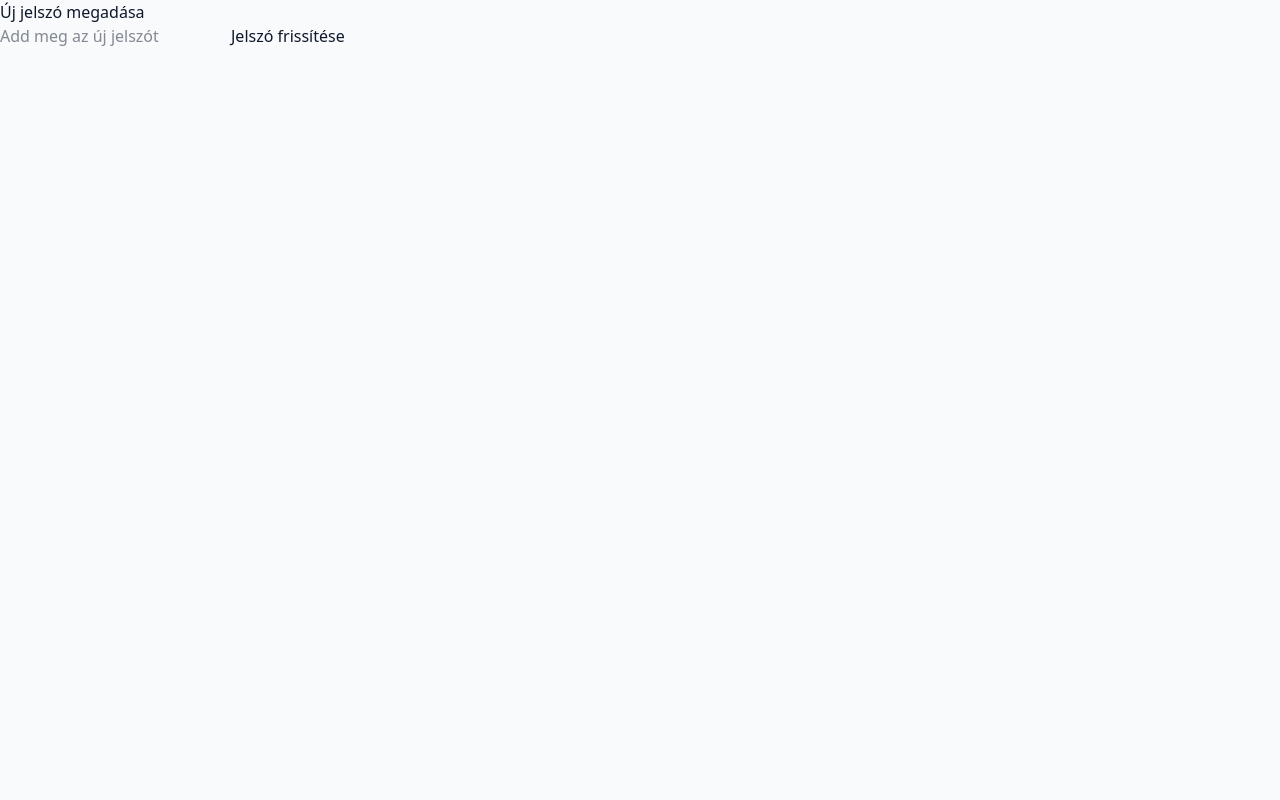
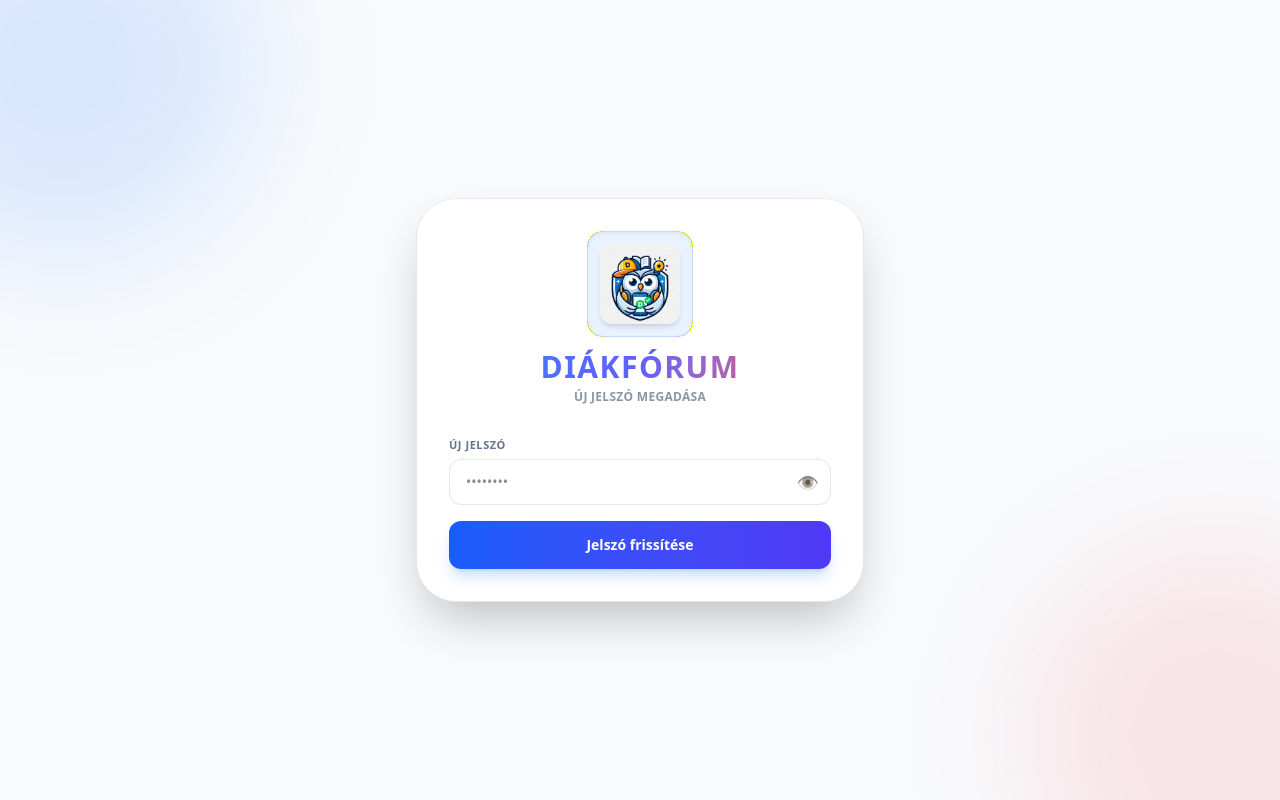
Before and after one commit to KovacsEduard/diakForum, a React (Vite) app: page /diakForum/update-password in a window 1280 px wide. Built offline with nearby package versions, Linux system fonts and the light colour scheme.

Commit message:
update: src/pages/Login.jsx

```diff
--- a/src/components/UpdatePassword.jsx
+++ b/src/components/UpdatePassword.jsx
@@ -1,11 +1,14 @@
-import React, { useState, useEffect } from 'react';
+import React, { useState } from 'react';
 import { supabase } from '../lib/supabaseClient';
+import { useNavigate } from 'react-router-dom';
 
 export default function UpdatePassword() {
   const [password, setPassword] = useState('');
+  const [showPassword, setShowPassword] = useState(false);
   const [message, setMessage] = useState('');
   const [error, setError] = useState('');
   const [loading, setLoading] = useState(false);
+  const navigate = useNavigate();
 
   const handleUpdatePassword = async (e) => {
     e.preventDefault();
@@ -14,39 +17,104 @@ export default function UpdatePassword() {
     setMessage('');
 
     try {
-      // Itt frissítjük a bejelentkezett felhasználó jelszavát
       const { error } = await supabase.auth.updateUser({
         password: password
       });
 
       if (error) throw error;
-      setMessage('A jelszavad sikeresen megváltozott! Mostmár bejelentkezhetsz az új jelszóval.');
-      // Opcionálisan átirányíthatod a főoldalra vagy bejelentkezéshez 2-3 másodperc múlva
+      setMessage('A jelszavad sikeresen megváltozott! Mindjárt átirányítunk a bejelentkezéshez...');
+
+      // 3 másodperc múlva automatikusan átirányítjuk a login oldalra
+      setTimeout(() => {
+        navigate('/login');
+      }, 3000);
+
     } catch (err) {
       setError(err.message || 'Nem sikerült frissíteni a jelszót.');
-    } finally {
       setLoading(false);
     }
   };
 
   return (
-    <div className="auth-container">
-      <h2>Új jelszó megadása</h2>
-      <form onSubmit={handleUpdatePassword}>
+    <div className="min-h-screen flex items-center justify-center p-4 relative overflow-hidden" style={{ backgroundColor: 'var(--bg-main)' }}>
+
+      {/* MARKETING DESIGN ELEM: Háttérben sugárzó kék-narancs fényhatások */}
+      <div className="absolute -top-32 -left-32 w-96 h-96 bg-blue-500/15 rounded-full blur-3xl pointer-events-none"></div>
+      <div className="absolute -bottom-32 -right-32 w-96 h-96 bg-red-500/10 rounded-full blur-3xl pointer-events-none"></div>
+
+      <div className="w-full max-w-md rounded-[2.5rem] p-8 border shadow-2xl relative z-10 backdrop-blur-xl" style={{ backgroundColor: 'var(--bg-card)', borderColor: 'var(--border)' }}>
+
+        {/* MÁRKA ÉS LOGÓ MEGJELENÍTÉS */}
+        <div className="text-center space-y-3 mb-8">
+          <div className="inline-flex p-3 rounded-2xl bg-blue-500/10 border border-blue-500/20 shadow-inner">
+            <img
+              src={`${import.meta.env.BASE_URL}logo.png`}
+              alt="DiákFórum Logo"
+              className="w-20 h-20 object-cover rounded-xl shadow-md"
+              onError={(e) => { e.target.style.display = 'none'; }}
+            />
+          </div>
+
+          <div>
+            <h1 className="text-3xl font-black tracking-wider uppercase bg-gradient-to-r from-blue-500 via-indigo-500 to-red-500 bg-clip-text text-transparent">
+              DIÁKFÓRUM
+            </h1>
+            <p className="text-xs font-semibold tracking-wide uppercase opacity-75 mt-1" style={{ color: 'var(--text-muted)' }}>
+              Új jelszó megadása
+            </p>
+          </div>
+        </div>
+
+        {error && (
+          <div className="mb-6 p-4 rounded-2xl bg-red-500/10 border border-red-500/30 text-red-500 text-xs font-bold text-center animate-shake">
+            {error}
+          </div>
+        )}
+
+        {message && (
+          <div className="mb-6 p-4 rounded-2xl bg-green-500/10 border border-green-500/30 text-green-500 text-xs font-bold text-center">
+            {message}
+          </div>
+        )}
+
+        <form onSubmit={handleUpdatePassword} className="space-y-4">
+          <div>
+            <label className="block text-[11px] font-black uppercase tracking-wider mb-1.5" style={{ color: 'var(--text-muted)' }}>
+              Új jelszó
+            </label>
+            <div className="relative">
               <input
-          type="password"
-          placeholder="Add meg az új jelszót"
+                type={showPassword ? 'text' : 'password'}
+                required
+                minLength={6}
                 value={password}
                 onChange={(e) => setPassword(e.target.value)}
-          required
-          minLength={6}
+                className="w-full px-4 py-3 pr-12 rounded-xl border text-sm font-medium focus:outline-none focus:ring-2 focus:ring-blue-500 transition-all"
+                style={{ backgroundColor: 'var(--bg-main)', borderColor: 'var(--border)', color: 'var(--text-main)' }}
+                placeholder="••••••••"
               />
-        <button type="submit" disabled={loading}>
+              {/* Szem ikon gomb */}
+              <button
+                type="button"
+                onClick={() => setShowPassword(!showPassword)}
+                className="absolute right-3 top-1/2 -translate-y-1/2 text-lg focus:outline-none opacity-75 hover:opacity-100 transition-opacity cursor-pointer"
+                title={showPassword ? 'Jelszó elrejtése' : 'Jelszó megjelenítése'}
+              >
+                {showPassword ? '🙈' : '👁️'}
+              </button>
+            </div>
+          </div>
+
+          <button
+            type="submit"
+            disabled={loading}
+            className="w-full py-3.5 bg-gradient-to-r from-blue-600 to-indigo-600 hover:from-blue-700 hover:to-indigo-700 text-white rounded-xl font-black text-sm shadow-lg shadow-blue-500/25 transition-all duration-200 cursor-pointer active:scale-98"
+          >
             {loading ? 'Mentés...' : 'Jelszó frissítése'}
           </button>
         </form>
-      {message && <p className="success-message">{message}</p>}
-      {error && <p className="error-message">{error}</p>}
+
+      </div>
     </div>
   );
 }
```
Lines whose indentation alone changed are shown as unchanged.
